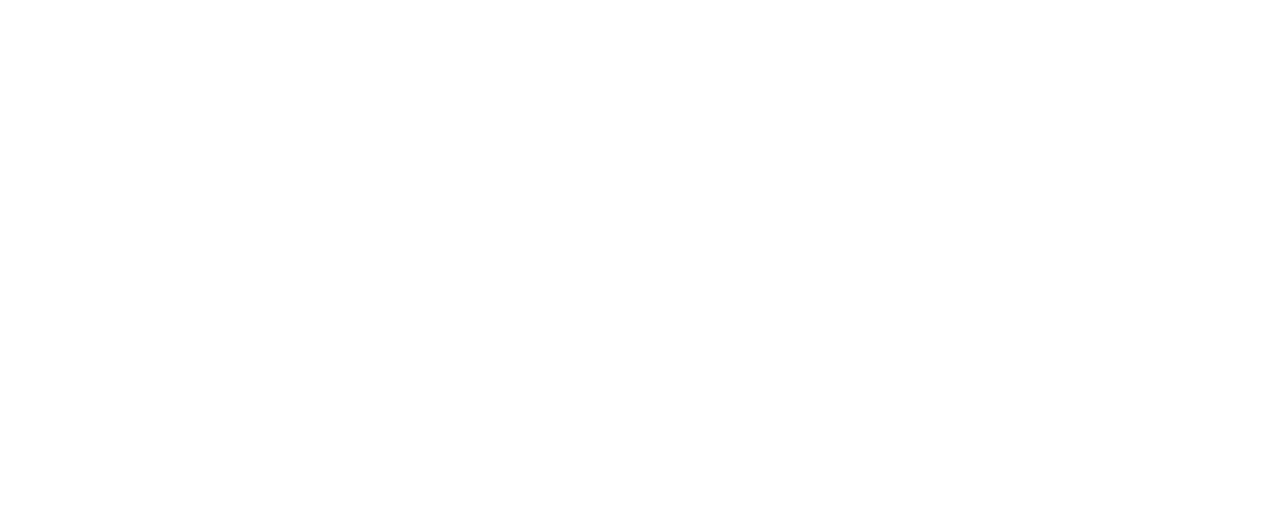
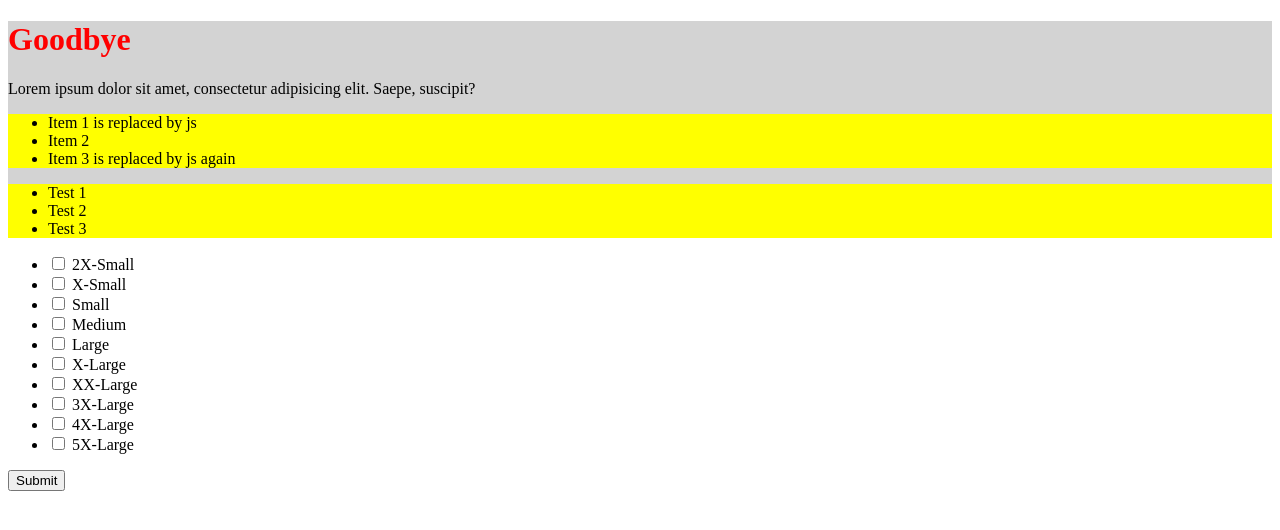
Before and after one commit to waldvoid/Javascript-Demos, a plain HTML site: page javascript_advanced_topics/index.html in a window 1280 px wide. Drawn offline with Linux system fonts and the light colour scheme.

Commit message:
DOM in detail

```diff
--- a/javascript_advanced_topics/index.html
+++ b/javascript_advanced_topics/index.html
@@ -9,6 +9,16 @@
 	<title>Document</title>
 </head>
 <body>
+<div class="card-header">
+	<h1 class="card-title h1" id="title">Lorem ipsum dolor sit amet.</h1>
+	<p class="card-content">Lorem ipsum dolor sit amet, consectetur adipisicing elit. Saepe, suscipit?</p>
+</div>
 
+<!-- checkbox -->
+<form class="card size-selection">
+	<ul class="size-group">
+	</ul>
+	<button type="submit" id="size-button">Submit</button>
+</form>
 </body>
 </html>
--- /dev/null
+++ b/javascript_advanced_topics/js/domDetail.js
@@ -0,0 +1,94 @@
+
+// Tekil olarak gezinme
+console.log(document.getElementById("title").id);
+console.log(document.getElementById("title").className);
+console.log(document.getElementById("title").classList);
+document.getElementById("title").style.color = "red"
+document.getElementById("title").innerHTML = "<span>Hello</span>"
+document.getElementById("title").innerText = "Goodbye"
+
+document.querySelector(".card-header").style.backgroundColor = "lightgrey"
+document.querySelector('.card-header').innerHTML += "<ul> <li>Item 1</li><li>Item 2</li><li>Item 3</li></ul>"
+document.querySelector('li:first-child').innerHTML = "Item 1 is replaced by js"
+document.querySelector('li:nth-child(3)').innerHTML = "Item 3 is replaced by js again"
+document.querySelector('.card-header').innerHTML += "<ul> <li>Test 1</li><li>Test 2</li><li>Test 3</li></ul>"
+const cardUL = document.querySelectorAll('.card-header ul'); // returns array of ul's under card-header
+for (const cardULElement of cardUL) {
+	cardULElement.style.backgroundColor = "yellow"
+}
+
+// DOM üzerinde gezinme
+
+// property altındaki children ile erişebiliriz *children , *firstElementChild , *lastElementChild, *parentElement, *nextElementSibling, *previousElementSibling
+let ul = document.querySelector(".card-header ul")
+// ul = ul.children;  // HTMLCollection(3) [li, li, li]
+// or
+ul = ul.children[0];
+console.log(ul); // item1
+
+ul = ul.nextElementSibling;
+console.log(ul); // item2
+
+ul = ul.parentNode;
+console.log(ul); // ul
+
+let result = document.getElementById("title").parentElement;
+console.log(result); // card-header
+
+// size selection card
+let sizeUl = document.querySelector(".size-group");
+// let sizeArr = ["2X-Small", "X-Small", "Small", "Medium", "Large", "X-Large", "XX-Large", "3X-Large", "4X-Large", "5X-Large"];
+let sizeObj = [
+	{id: 1, size: "2X-Small"},
+	{id: 2, size: "X-Small"},
+	{id: 3, size: "Small"},
+	{id: 4, size: "Medium"},
+	{id: 4, size: "Large"},
+	{id: 5, size: "X-Large"},
+	{id: 6, size: "XX-Large"},
+	{id: 6, size: "3X-Large"},
+	{id: 6, size: "4X-Large"},
+	{id: 6, size: "5X-Large"}
+];
+
+	/*
+	//dinamik hale getirelim, ARR ile ve in ile dönüyoruz - ilk hali index veriyor köşeliyle key erişebilirsin
+	for (const sizeArrKey in sizeArr) {
+		//element create
+		// let count = sizeUl.children.length;
+		let sizeLi = document.createElement('li');
+		sizeLi.className = "size-group-item"
+		sizeLi.innerHTML = `
+		                    <div class="form-check">
+		                        <input type="checkbox" id="${sizeArrKey}" class="form-check-input">
+		                        <label for="${sizeArrKey}" class="form-check-label">${sizeArr[sizeArrKey]}</label>
+		                    </div>
+		            `;
+		//insert element
+		sizeUl.insertAdjacentElement("beforeend", sizeLi);
+	}
+	*/
+
+// dinamik hale getirelim, obj ile yapalım bu durumda of yeterli
+for (const sizeObjKey of sizeObj) {
+	//element create
+	// let count = sizeUl.children.length;
+	let sizeLi = document.createElement('li');
+	sizeLi.className = "size-group-item"
+	sizeLi.innerHTML = `
+	                    <div class="form-check">
+	                        <input type="checkbox" id="${sizeObjKey.id}" class="form-check-input">
+	                        <label for="${sizeObjKey.id}" class="form-check-label">${sizeObjKey.size}</label>
+	                    </div>
+	            `;
+	//insert element
+	sizeUl.insertAdjacentElement("beforeend", sizeLi);
+}
+// element silme
+// document.querySelector(".size-group").remove();
+// document.querySelector(".size-group").removeAttribute("class");
+// console.log(document.querySelector(".size-group").children[1].getAttribute("class"));  // size-group-item
+// document.querySelector(".size-group").children[1].setAttribute("new class");
+// console.log(document.querySelector(".size-group").parentElement.classList);  // class'ların listesini alabilirsin
+// classlist ile birlikte add ve remove da kullanabilirsin daha kolay class ismi eklemek için falan
+// classlist ile contains kullanabilirsin var mı yok mu check için
--- /dev/null
+++ b/javascript_advanced_topics/js/domDetail2.js
@@ -0,0 +1,21 @@
+// Event listeners
+const sizeButton = document.getElementById('size-button');
+
+// prevent default ile sayfa yenileme önleme
+sizeButton.addEventListener('click', (event) => {
+	event.preventDefault();
+	console.log("Submitted");
+
+})
+
+// outer fonksiyonla da yapabilirsin daha pratik olabiliriz
+sizeButton.addEventListener('click', sizeSubmit);
+
+function sizeSubmit(event) {
+	console.log("Submitted with outer func");
+	console.log(event);
+	// event altındaki keylerle birçok şeye erişmemizi sağlayabilir
+	// aşağıdaki target key'i html değerini döndürür
+	event.target.classList.add('submitted');
+	event.preventDefault();
+}
--- a/javascript_advanced_topics/js/script.js
+++ b/javascript_advanced_topics/js/script.js
@@ -6,3 +6,5 @@ import "./nullishCoalescing.js";
 import "./hof.js";
 import "./closures.js";
 import "./arrayAdvanced.js";
+import "./domDetail.js";
+import "./domDetail2.js";
```
